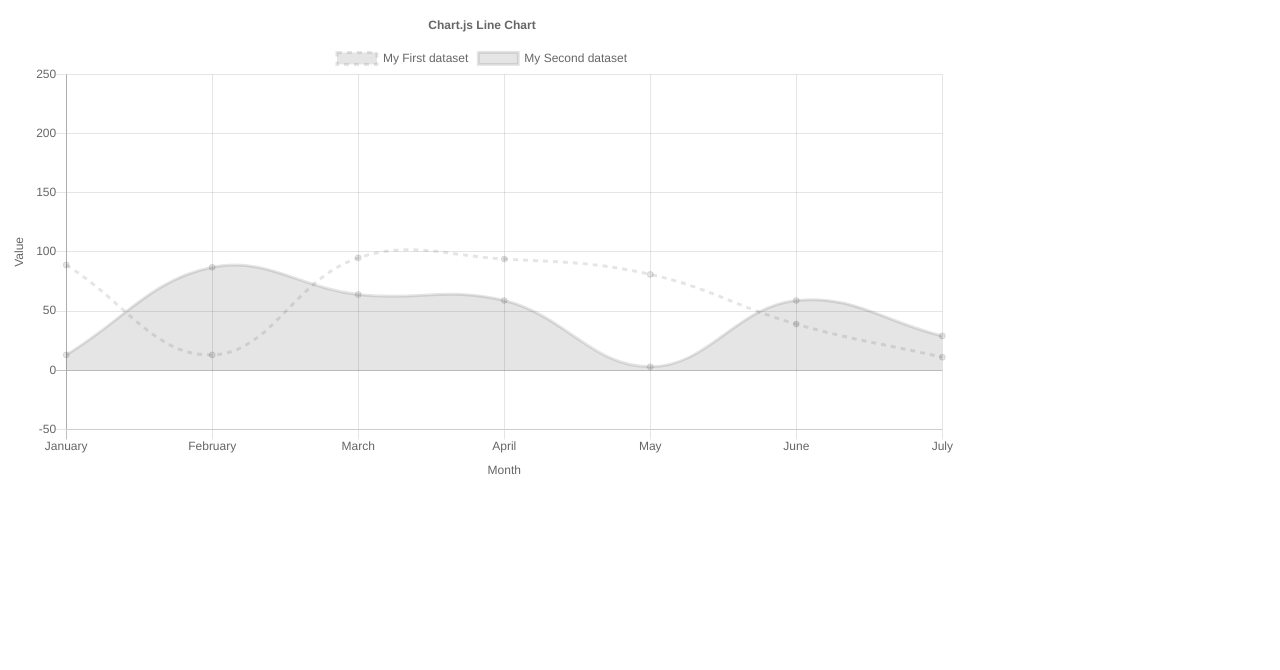
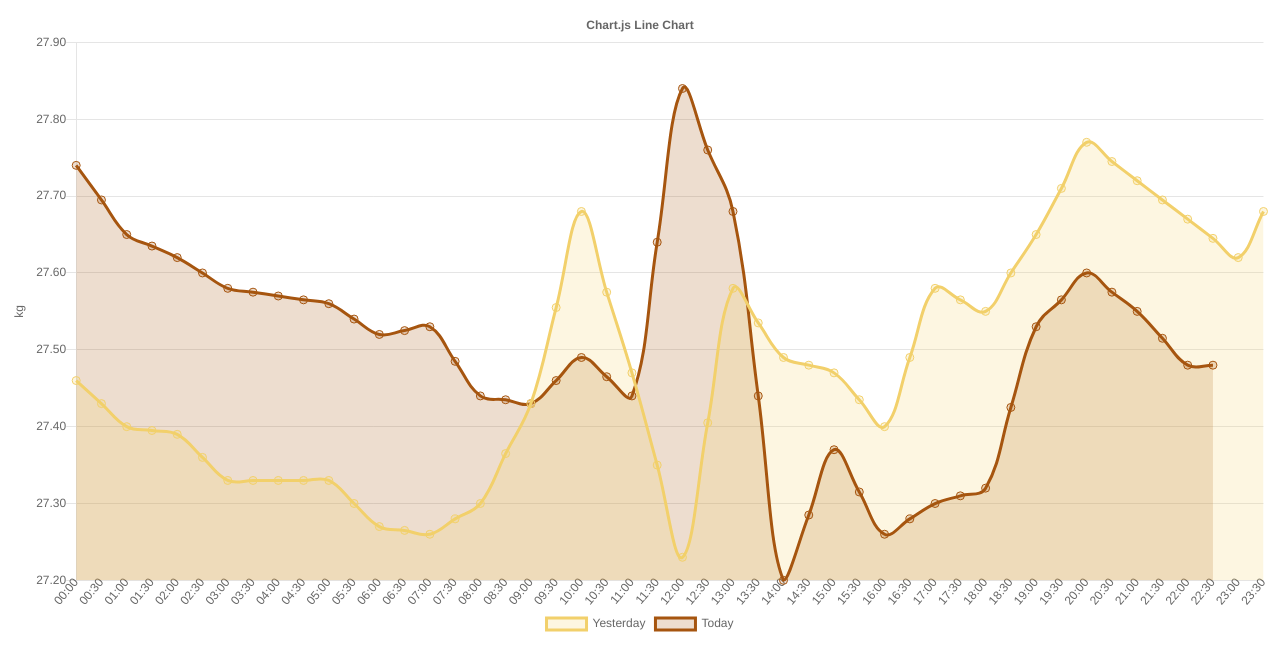
Before and after one commit to KasparBP/Chart.Notes.js, a website: page samples/index.html in a window 1280 px wide. Drawn offline with nearby package versions, Linux system fonts and the light colour scheme.

Commit message:
make sample more fitting for my use case

```diff
--- a/samples/index.html
+++ b/samples/index.html
@@ -13,25 +13,28 @@
     </style>
 </head>
 <body>
-    <div style="width:75%;">
+    <div style="width:100%;">
         <canvas id="canvas"></canvas>
     </div>
 <script>
-    var randomScalingFactor = function() {
-        return Math.round(Math.random() * 100);
-    };
     var config = {
         type: 'line',
         data: {
-            labels: ["January", "February", "March", "April", "May", "June", "July"],
+            labels: ["00:00","00:30","01:00","01:30","02:00","02:30","03:00","03:30","04:00","04:30","05:00","05:30","06:00","06:30","07:00","07:30","08:00","08:30","09:00","09:30","10:00","10:30","11:00","11:30","12:00","12:30","13:00","13:30","14:00","14:30","15:00","15:30","16:00","16:30","17:00","17:30","18:00","18:30","19:00","19:30","20:00","20:30","21:00","21:30","22:00","22:30","23:00","23:30"],
             datasets: [{
-                label: "My First dataset",
-                data: [randomScalingFactor(), randomScalingFactor(), randomScalingFactor(), randomScalingFactor(), randomScalingFactor(), randomScalingFactor(), randomScalingFactor()],
-                fill: false,
-                borderDash: [5, 5],
+                label: "Yesterday",
+                pointRadius: 4,
+                pointHoverRadius: 6,
+                borderColor: "rgba(242,208,107,1)",
+                backgroundColor: "rgba(242,208,107,0.2)",
+                data: ["27.46","27.43","27.4","27.395","27.39","27.36","27.33","27.33","27.33","27.33","27.33","27.3","27.27","27.265","27.26","27.28","27.3","27.365","27.43","27.555","27.68","27.575","27.47","27.35","27.23","27.405","27.58","27.535","27.49","27.48","27.47","27.435","27.4","27.49","27.58","27.565","27.55","27.6","27.65","27.71","27.77","27.745","27.72","27.695","27.67","27.645","27.62","27.68"],
             }, {
-                label: "My Second dataset",
-                data: [randomScalingFactor(), randomScalingFactor(), randomScalingFactor(), randomScalingFactor(), randomScalingFactor(), randomScalingFactor(), randomScalingFactor()],
+                label: "Today",
+                pointRadius: 4,
+                pointHoverRadius: 6,
+                borderColor: "rgba(166,85,15,1)",
+                backgroundColor: "rgba(166,85,15,0.2)",
+                data: ["27.74","27.695","27.65","27.635","27.62","27.6","27.58","27.575","27.57","27.565","27.56","27.54","27.52","27.525","27.53","27.485","27.44","27.435","27.43","27.46","27.49","27.465","27.44","27.64","27.84","27.76","27.68","27.44","27.2","27.285","27.37","27.315","27.26","27.28","27.3","27.31","27.32","27.425","27.53","27.565","27.6","27.575","27.55","27.515","27.48","27.48",null,null],
             }]
         },
         options: {
@@ -40,26 +43,29 @@
                 display: true,
                 text:'Chart.js Line Chart'
             },
-            hover: {
-                mode: 'dataset'
+            legend: {
+                display: true,
+                position: 'bottom'
             },
             scales: {
                 xAxes: [{
-                    display: true,
-                    scaleLabel: {
-                        display: true,
-                        labelString: 'Month'
+                    gridLines: {
+                        display: false,
+                        drawTicks: false
                     }
                 }],
                 yAxes: [{
-                    display: true,
+                    type : 'linear',
+                    position : 'left',
                     scaleLabel: {
                         display: true,
-                        labelString: 'Value'
+                        labelString: 'kg'
                     },
                     ticks: {
-                        suggestedMin: -10,
-                        suggestedMax: 250,
+                        callback: function (value) {
+                            return parseFloat(value).toFixed(2);
+                        },
+                        maxTicksLimit: 12
                     }
                 }]
             }
```
